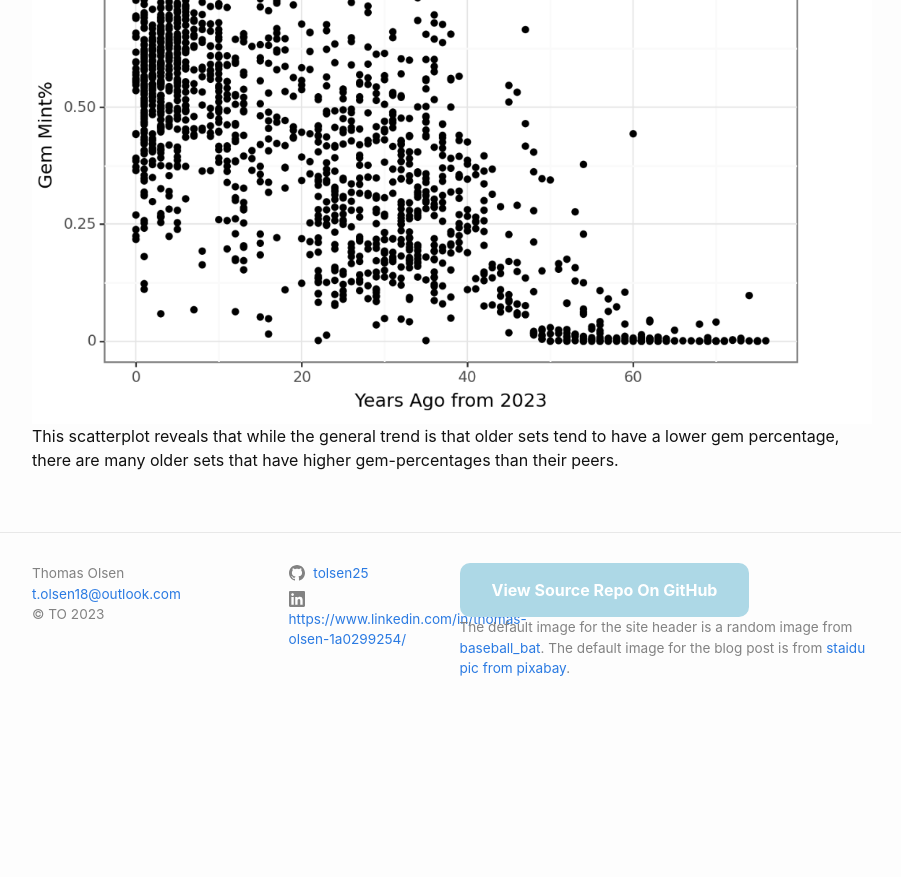
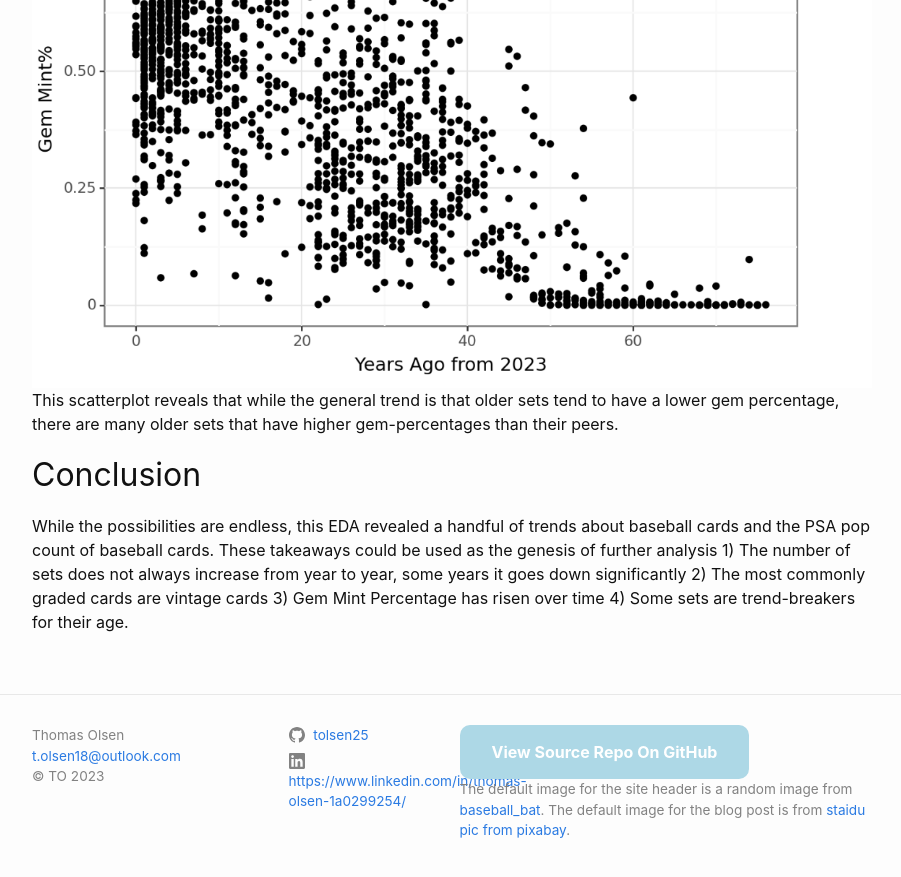
Before and after one commit to tolsen25/tolsen25.github.io, a Jekyll site: the page built from _posts/2023-12-13-PSA-EDA.md, in a window 1280 px wide and 900 px high, scrolled down 3103 px. Shown: the top 877 px of the window, without its empty margins (188-1089 px from the left). Built offline with Jekyll 4.4.1, drawn with Linux system fonts in a browser that asks for light colours; comment, search, counter and statistics services are not loaded; before the commit the page ends 3841 px from its top, so only the background shows below that.

Commit message:
Update 2023-12-13-PSA-EDA.md

```diff
--- a/_posts/2023-12-13-PSA-EDA.md
+++ b/_posts/2023-12-13-PSA-EDA.md
@@ -8,25 +8,32 @@ description: An exploratory data analysis of the PSA pop report
 ## Introduction
 There are over a hundred years of baseball cards with hundreds if not thousands of sets in each year.  Thus with a dataset so large it is impossible to explore all the data in one EDA.  This EDA will focus only on uncovering the broadest trends of the data and leave further analysis for other projects.
 
-## Part 1
+### Part 1
 #### The explosion of sets
 For the majority of the history of baseball cards there have only been a handful of popular sets (with lots of other smaller sets).  However since the end of World War II the number of sets has grown substantially, but in recent years has gone up and down.
 ![img](/assets/images/numberOfSets.png)
 Interestingly there was a down turn in the mid 2000's around the time of the recession.
 ##### Question 1: Is there a link between the economy and the number of sets produced?
 
-## Part 2
+### Part 2
 #### Vintage is King
 Despite being from yesteryear, the most commonly graded cards came from 1975 or earlier.
 ![img](/assets/images/topSetPopCol2.png)
 ##### Question 2: What cards make these sets so popular to grade?
 
-## Part 3
+### Part 3
 #### Steady increase of Gem Mint percentage.
 As expected the more recent the card, the higher the Gem Mint percentage (i.e. a perfect card).
 ![img](/assets/images/gem_mt.png)
 
-## Part 4
+### Part 4
 #### Wide scatterplots
 ![img](/assets/images/scatterPlot_1945.png)
 This scatterplot reveals that while the general trend is that older sets tend to have a lower gem percentage, there are many older sets that have higher gem-percentages than their peers.
+
+## Conclusion
+While the possibilities are endless, this EDA revealed a handful of trends about baseball cards and the PSA pop count of baseball cards. These takeaways could be used as the genesis of further analysis
+1) The number of sets does not always increase from year to year, some years it goes down significantly
+2) The most commonly graded cards are vintage cards
+3) Gem Mint Percentage has risen over time
+4) Some sets are trend-breakers for their age.
```
